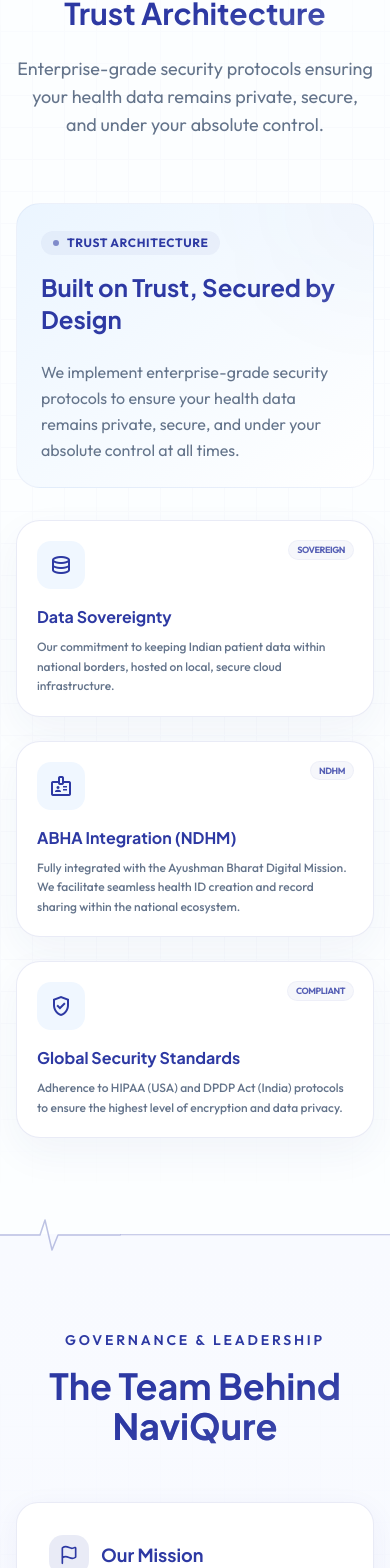
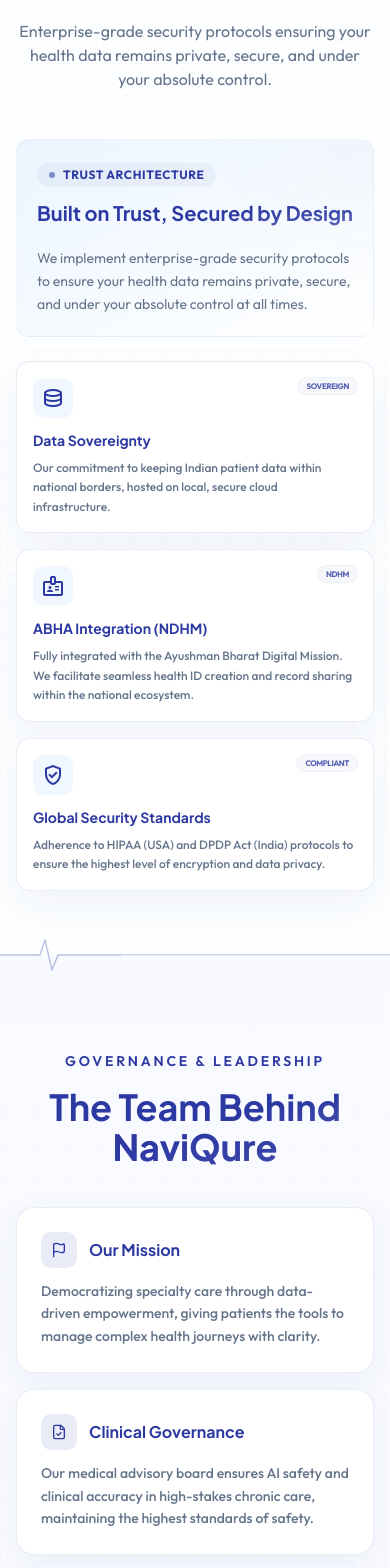
Before and after one commit to pockett-one/naviqure, a Next.js app: page / in a window 390 px wide. Shown: the part 4836-6404 px from the top of the page. Built offline with nearby package versions, Linux system fonts and the light colour scheme.

Commit message:
style: update ComplianceSection and TeamSection layouts for improved spacing and responsiveness

```diff
--- a/src/components/features/ComplianceSection.tsx
+++ b/src/components/features/ComplianceSection.tsx
@@ -5,7 +5,7 @@
 
 export function ComplianceSection() {
     return (
-        <section className="py-24 bg-secondary/20 relative border-t border-primary/10" id="trust">
+        <section className="py-16 sm:py-20 lg:py-24 bg-secondary/20 relative border-t border-primary/10" id="trust">
 
             {/* Texture wrapper with clipping */}
             <div className="absolute inset-0 overflow-hidden pointer-events-none">
@@ -22,33 +22,33 @@
 
             <div className="container mx-auto px-4 sm:px-6 lg:px-8 relative z-10">
                 {/* Section Header */}
-                <div className="mx-auto max-w-2xl text-center mb-16">
+                <div className="mx-auto max-w-2xl text-center mb-12 sm:mb-16">
                     <h2 className="text-sm font-semibold text-primary uppercase tracking-wide">Security & Compliance</h2>
-                    <h3 className="mt-2 text-3xl font-bold font-heading sm:text-4xl heading-gradient pb-2">
+                    <h3 className="mt-2 text-2xl sm:text-3xl lg:text-4xl font-bold font-heading heading-gradient pb-2">
                         Trust Architecture
                     </h3>
-                    <p className="mt-4 text-lg text-muted-foreground">
+                    <p className="mt-4 text-base sm:text-lg text-muted-foreground">
                         Enterprise-grade security protocols ensuring your health data remains private, secure, and under your absolute control.
                     </p>
                 </div>
 
-                <div className="flex flex-col lg:flex-row gap-8 items-stretch">
+                <div className="flex flex-col lg:flex-row gap-6 sm:gap-8 items-stretch">
 
-                    <div className="w-full lg:w-1/3 p-6 lg:p-8 rounded-[1.5rem] bg-gradient-to-br from-[#EBF5FF] to-white border border-primary/5 relative overflow-hidden">
+                    <div className="w-full lg:w-1/3 p-5 sm:p-6 lg:p-8 rounded-xl sm:rounded-[1.5rem] bg-gradient-to-br from-[#EBF5FF] to-white border border-primary/5 relative overflow-hidden">
                         <div className="absolute top-0 right-0 w-32 h-32 bg-primary/5 rounded-full -mr-16 -mt-16 blur-3xl" />
                         <div className="relative z-10">
-                            <div className="inline-flex items-center gap-2 px-3 py-1 rounded-full bg-primary/5 text-primary text-xs font-bold uppercase tracking-wider mb-4 w-fit">
+                            <div className="inline-flex items-center gap-2 px-3 py-1 rounded-full bg-primary/5 text-primary text-xs font-bold uppercase tracking-wider mb-3 sm:mb-4 w-fit">
                                 <span className="flex h-1.5 w-1.5 rounded-full bg-primary animate-pulse" />
                                 Trust Architecture
                             </div>
-                            <h2 className="text-2xl md:text-3xl lg:text-4xl font-bold font-heading mb-4 heading-gradient pb-2">Built on Trust, Secured by Design</h2>
-                            <p className="text-muted-foreground text-base lg:text-lg leading-relaxed">
+                            <h2 className="text-xl sm:text-2xl md:text-3xl lg:text-4xl font-bold font-heading mb-3 sm:mb-4 heading-gradient pb-2">Built on Trust, Secured by Design</h2>
+                            <p className="text-sm sm:text-base lg:text-lg text-muted-foreground leading-relaxed">
                                 We implement enterprise-grade security protocols to ensure your health data remains private, secure, and under your absolute control at all times.
                             </p>
                         </div>
                     </div>
 
-                    <div className="w-full lg:w-2/3 grid gap-6 sm:grid-cols-1 md:grid-cols-2 lg:grid-cols-3">
+                    <div className="w-full lg:w-2/3 grid gap-4 sm:gap-6 grid-cols-1 md:grid-cols-2 lg:grid-cols-3">
                         {COMPLIANCE_FEATURES.map((feature, i) => {
                             // Custom badges based on card content
                             const badges = ["Sovereign", "NDHM", "Compliant"];
@@ -60,18 +60,18 @@
                                     whileInView={{ opacity: 1, y: 0 }}
                                     viewport={{ once: true }}
                                     transition={{ delay: i * 0.1 }}
-                                    className="p-5 lg:p-6 rounded-[1.5rem] bg-white border border-primary/10 shadow-[0_15px_40px_rgba(41,54,129,0.05)] hover:shadow-[0_25px_60px_rgba(41,54,129,0.1)] hover:-translate-y-1 transition-all duration-500 group"
+                                    className="p-4 sm:p-5 lg:p-6 rounded-xl sm:rounded-[1.5rem] bg-white border border-primary/10 shadow-[0_15px_40px_rgba(41,54,129,0.05)] hover:shadow-[0_25px_60px_rgba(41,54,129,0.1)] hover:-translate-y-1 transition-all duration-500 group"
                                 >
-                                    <div className="flex justify-between items-start mb-4">
-                                        <div className="w-12 h-12 lg:w-14 lg:h-14 rounded-xl bg-accent flex items-center justify-center text-primary group-hover:bg-primary group-hover:text-white transition-all duration-500">
-                                            <span className="material-symbols-outlined text-[1.5rem] lg:text-[1.8rem]">
+                                    <div className="flex justify-between items-start mb-3 sm:mb-4">
+                                        <div className="w-10 h-10 sm:w-12 sm:h-12 lg:w-14 lg:h-14 rounded-lg sm:rounded-xl bg-accent flex items-center justify-center text-primary group-hover:bg-primary group-hover:text-white transition-all duration-500">
+                                            <span className="material-symbols-outlined text-[1.3rem] sm:text-[1.5rem] lg:text-[1.8rem]">
                                                 {feature.icon}
                                             </span>
                                         </div>
-                                        <span className="px-2 py-0.5 rounded-full bg-primary/5 text-primary text-[9px] font-bold uppercase tracking-tighter opacity-80 ring-1 ring-primary/10">{badges[i]}</span>
+                                        <span className="px-2 py-0.5 rounded-full bg-primary/5 text-primary text-[8px] sm:text-[9px] font-bold uppercase tracking-tighter opacity-80 ring-1 ring-primary/10">{badges[i]}</span>
                                     </div>
-                                    <h3 className="font-bold text-primary mb-2 text-base lg:text-lg font-heading">{feature.title}</h3>
-                                    <p className="text-xs lg:text-sm text-muted-foreground font-medium leading-relaxed">{feature.description}</p>
+                                    <h3 className="font-bold text-primary mb-2 text-sm sm:text-base lg:text-lg font-heading">{feature.title}</h3>
+                                    <p className="text-xs sm:text-sm lg:text-sm text-muted-foreground font-medium leading-relaxed">{feature.description}</p>
                                 </motion.div>
                             )
                         })}
--- a/src/components/features/TeamSection.tsx
+++ b/src/components/features/TeamSection.tsx
@@ -46,26 +46,26 @@
                     <h2 className="text-sm font-semibold text-primary uppercase tracking-[0.2em] mb-4">Governance & Leadership</h2>
                     <h3 className="text-4xl font-bold font-heading sm:text-5xl heading-gradient pb-2">The Team Behind <span className="text-primary/60">NaviQure</span></h3>
 
-                    <div className="mt-12 flex flex-col md:flex-row gap-6 text-left max-w-5xl mx-auto">
-                        <div className="flex-1 p-8 rounded-3xl bg-white border border-primary/10 shadow-[0_8px_30px_rgba(45,57,163,0.06)] backdrop-blur-sm group hover:bg-secondary/10 transition-all duration-500">
-                            <div className="flex items-center gap-3 mb-4">
-                                <span className="w-10 h-10 rounded-xl bg-primary/10 flex items-center justify-center text-primary group-hover:scale-110 transition-transform">
-                                    <Flag className="size-5" />
+                    <div className="mt-8 sm:mt-12 flex flex-col md:flex-row gap-4 sm:gap-6 text-left max-w-5xl mx-auto">
+                        <div className="flex-1 p-6 sm:p-8 rounded-2xl sm:rounded-3xl bg-white border border-primary/10 shadow-[0_8px_30px_rgba(45,57,163,0.06)] backdrop-blur-sm group hover:bg-secondary/10 transition-all duration-500">
+                            <div className="flex items-center gap-3 mb-3 sm:mb-4">
+                                <span className="w-9 h-9 sm:w-10 sm:h-10 rounded-lg sm:rounded-xl bg-primary/10 flex items-center justify-center text-primary group-hover:scale-110 transition-transform">
+                                    <Flag className="size-4 sm:size-5" />
                                 </span>
-                                <h4 className="text-primary font-bold text-lg font-heading">Our Mission</h4>
+                                <h4 className="text-primary font-bold text-base sm:text-lg font-heading">Our Mission</h4>
                             </div>
-                            <p className="text-muted-foreground text-[15px] font-medium leading-relaxed">
+                            <p className="text-muted-foreground text-sm sm:text-[15px] font-medium leading-relaxed">
                                 Democratizing specialty care through data-driven empowerment, giving patients the tools to manage complex health journeys with clarity.
                             </p>
                         </div>
-                        <div className="flex-1 p-8 rounded-3xl bg-white border border-primary/10 shadow-[0_8px_30px_rgba(45,57,163,0.06)] backdrop-blur-sm group hover:bg-secondary/10 transition-all duration-500">
-                            <div className="flex items-center gap-3 mb-4">
-                                <span className="w-10 h-10 rounded-xl bg-primary/10 flex items-center justify-center text-primary group-hover:scale-110 transition-transform">
-                                    <FileCheck className="size-5" />
+                        <div className="flex-1 p-6 sm:p-8 rounded-2xl sm:rounded-3xl bg-white border border-primary/10 shadow-[0_8px_30px_rgba(45,57,163,0.06)] backdrop-blur-sm group hover:bg-secondary/10 transition-all duration-500">
+                            <div className="flex items-center gap-3 mb-3 sm:mb-4">
+                                <span className="w-9 h-9 sm:w-10 sm:h-10 rounded-lg sm:rounded-xl bg-primary/10 flex items-center justify-center text-primary group-hover:scale-110 transition-transform">
+                                    <FileCheck className="size-4 sm:size-5" />
                                 </span>
-                                <h4 className="text-primary font-bold text-lg font-heading">Clinical Governance</h4>
+                                <h4 className="text-primary font-bold text-base sm:text-lg font-heading">Clinical Governance</h4>
                             </div>
-                            <p className="text-muted-foreground text-[15px] font-medium leading-relaxed">
+                            <p className="text-muted-foreground text-sm sm:text-[15px] font-medium leading-relaxed">
                                 Our medical advisory board ensures AI safety and clinical accuracy in high-stakes chronic care, maintaining the highest standards of safety.
                             </p>
                         </div>
```
